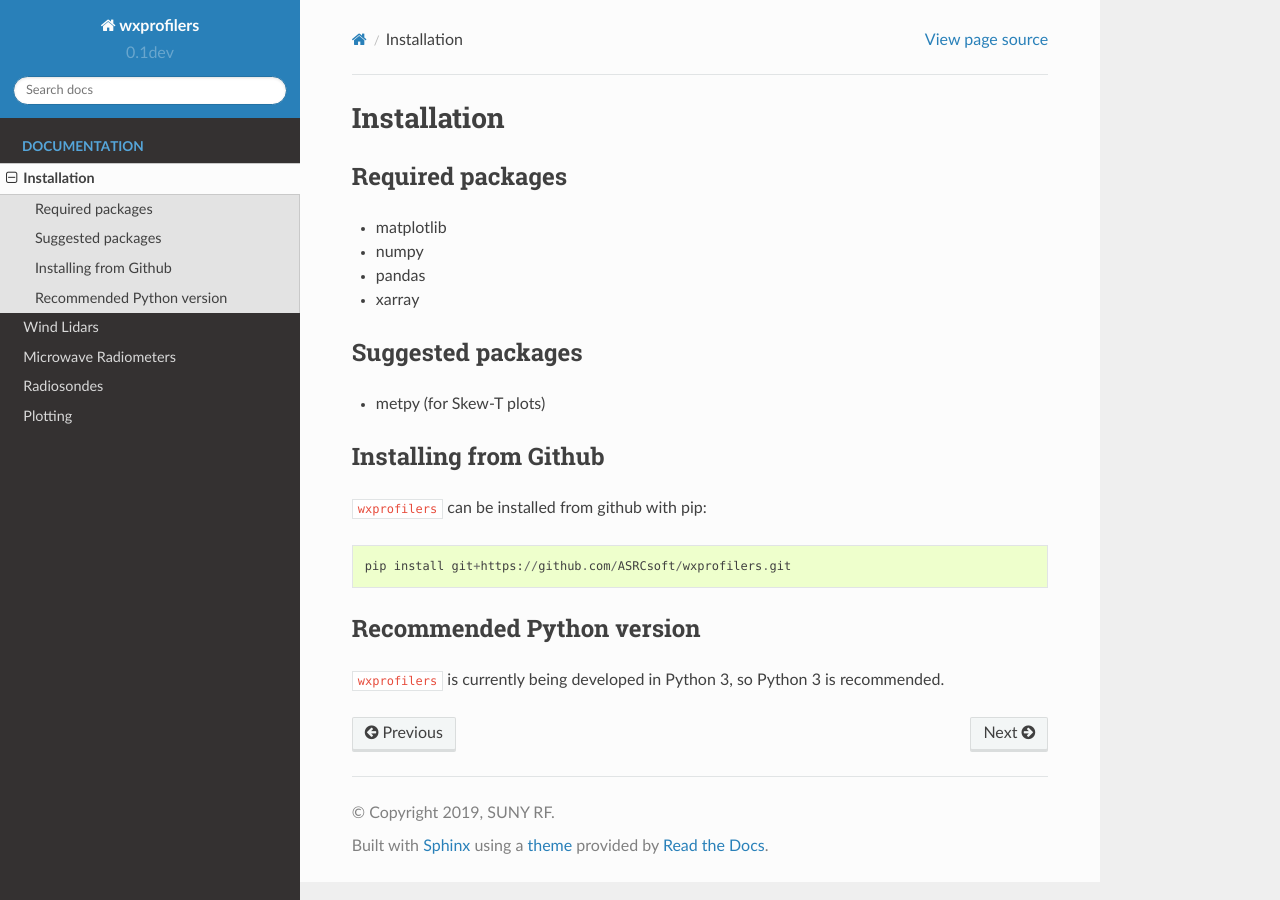
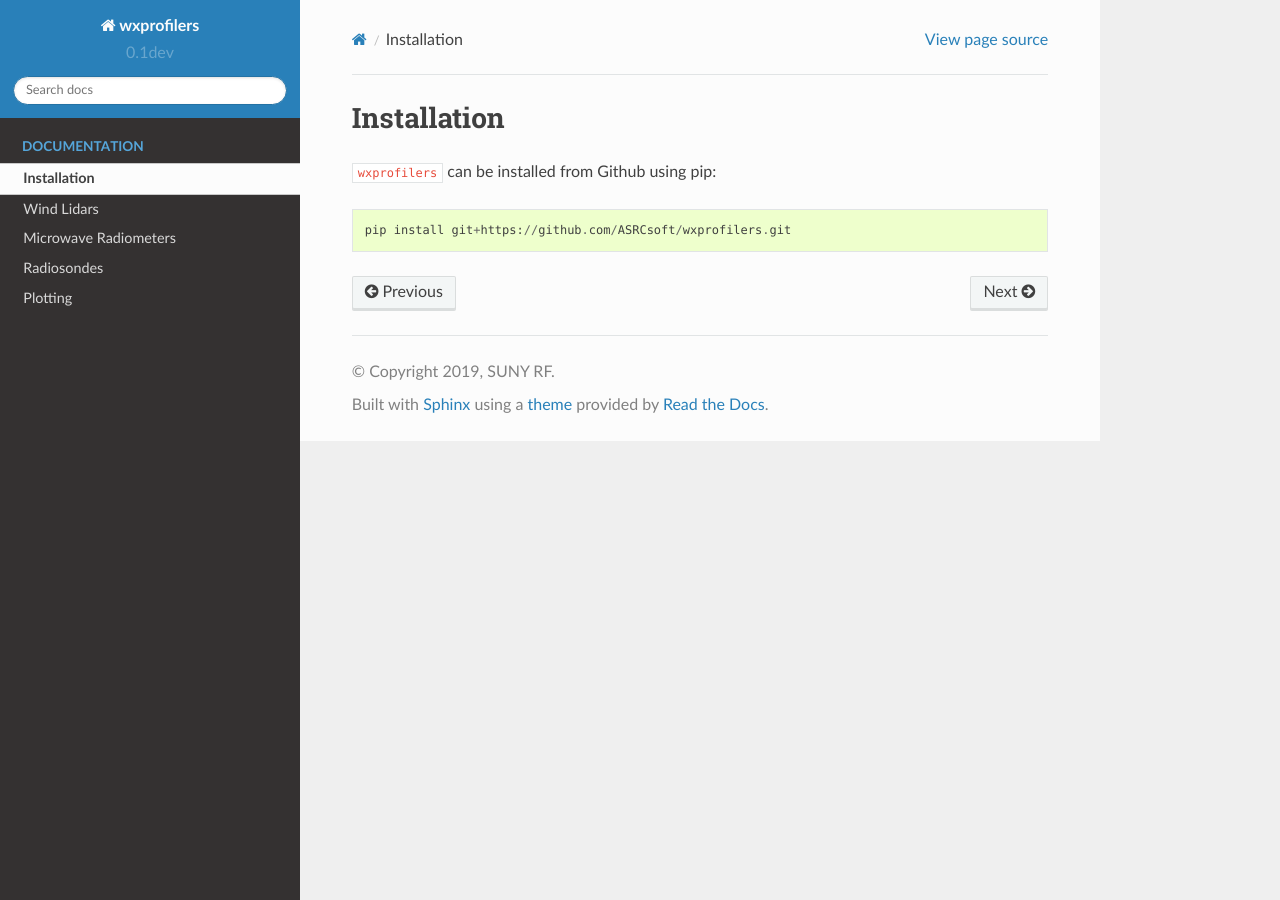
Before and after one commit to ASRCsoft/wxprofilers, a Sphinx documentation site: the page built from docs/installation.rst, in a window 1280 px wide. Built offline with Sphinx 7.4.7 and the Read the Docs theme 2.0.0, drawn with Linux system fonts in a browser that asks for light colours.

Commit message:
Simplify installation docs

```diff
--- a/docs/installation.rst
+++ b/docs/installation.rst
@@ -1,27 +1,6 @@
 Installation
 ============
 
-Required packages
------------------
-- matplotlib
-- numpy
-- pandas
-- xarray
-
-
-Suggested packages
-------------------
-- metpy (for Skew-T plots)
-
-
-Installing from Github
-----------------------
-
-``wxprofilers`` can be installed from github with pip::
+``wxprofilers`` can be installed from Github using pip::
 
   pip install git+https://github.com/ASRCsoft/wxprofilers.git
-
-
-Recommended Python version
---------------------------
-``wxprofilers`` is currently being developed in Python 3, so Python 3 is recommended.
```
